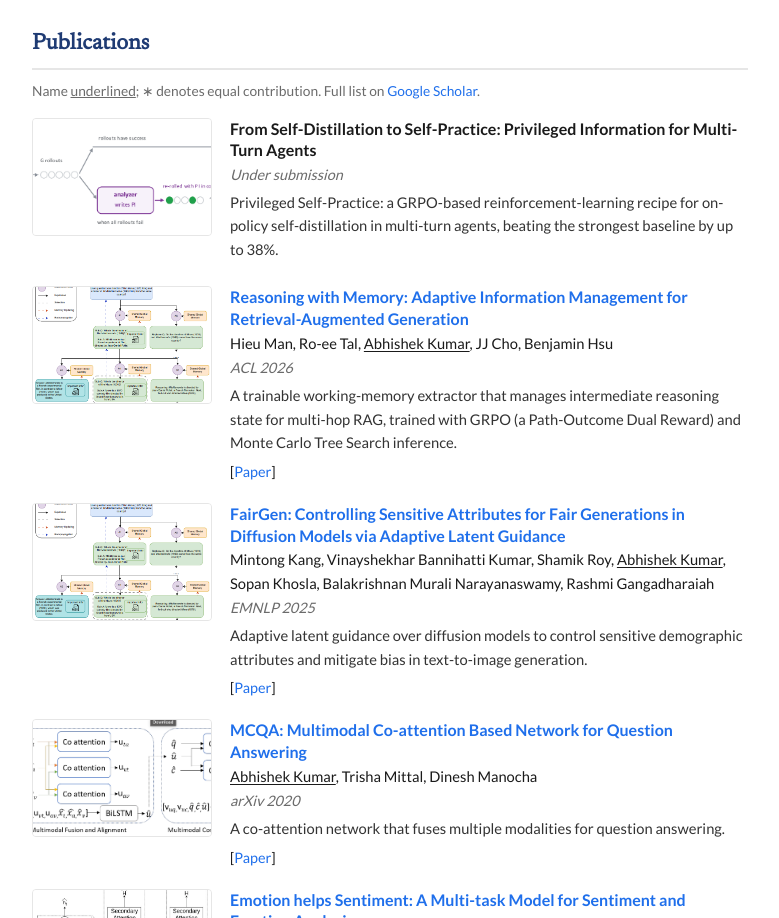
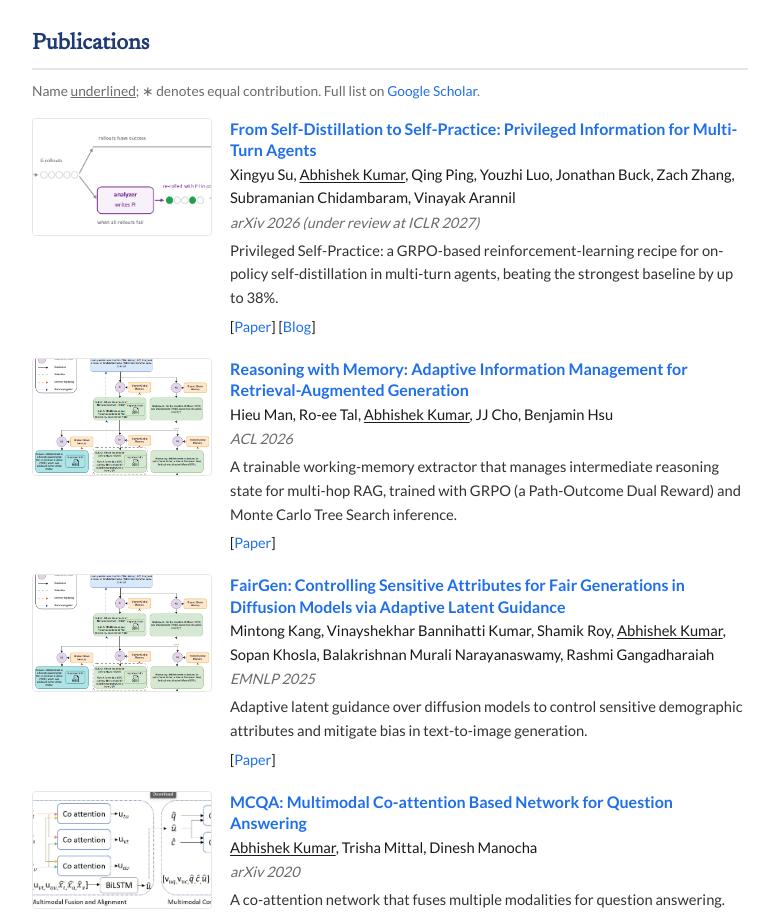
Before and after one commit to iyamabhishek/iyamabhishek.github.io, a plain HTML site: page index.html in a window 1280 px wide. Shown: the part 1016-1934 px from the top of the page, without its empty margins (250-1029 px from the left). Drawn offline with Linux system fonts and the light colour scheme.

Commit message:
Add arXiv paper, blog link and authors for PSP
Co-Authored-By: Claude Opus 5.5 <noreply@anthropic.com>

```diff
--- a/index.html
+++ b/index.html
@@ -82,9 +82,11 @@
     <div class="pub">
       <img src="assets/thumbs/psp.png" alt="Privileged Self-Practice for Multi-Turn Agents">
       <div class="pub-body">
-        <span class="pub-title">From Self-Distillation to Self-Practice: Privileged Information for Multi-Turn Agents</span>
-        <div class="venue">Under submission</div>
+        <a class="pub-title" href="https://arxiv.org/pdf/2609.29051">From Self-Distillation to Self-Practice: Privileged Information for Multi-Turn Agents</a>
+        <div class="authors">Xingyu Su, <u>Abhishek Kumar</u>, Qing Ping, Youzhi Luo, Jonathan Buck, Zach Zhang, Subramanian Chidambaram, Vinayak Arannil</div>
+        <div class="venue">arXiv 2026 (under review at ICLR 2027)</div>
         <div class="summary">Privileged Self-Practice: a GRPO-based reinforcement-learning recipe for on-policy self-distillation in multi-turn agents, beating the strongest baseline by up to 38%.</div>
+        <div class="pub-links">[<a href="https://arxiv.org/pdf/2609.29051">Paper</a>] [<a href="https://sux1ngyu.github.io/PSP/">Blog</a>]</div>
       </div>
     </div>
 
```
